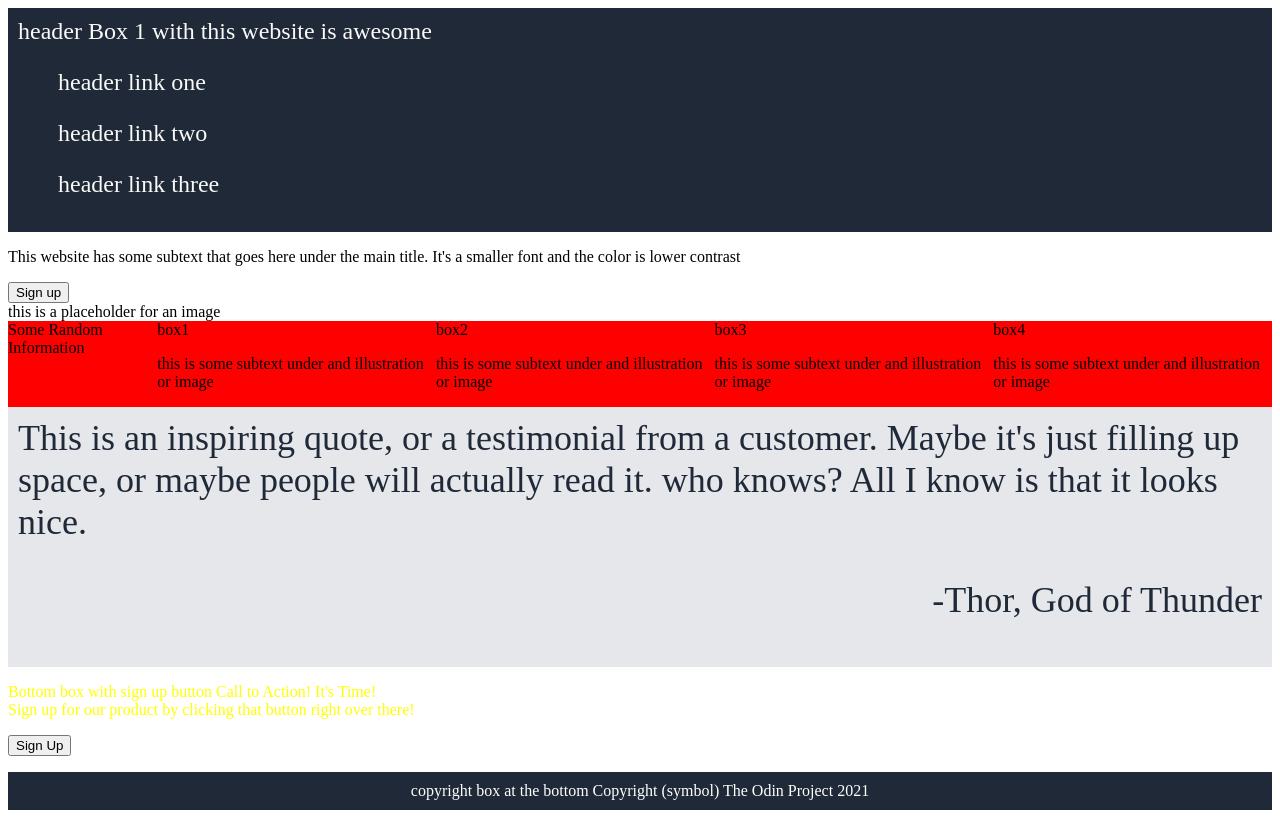
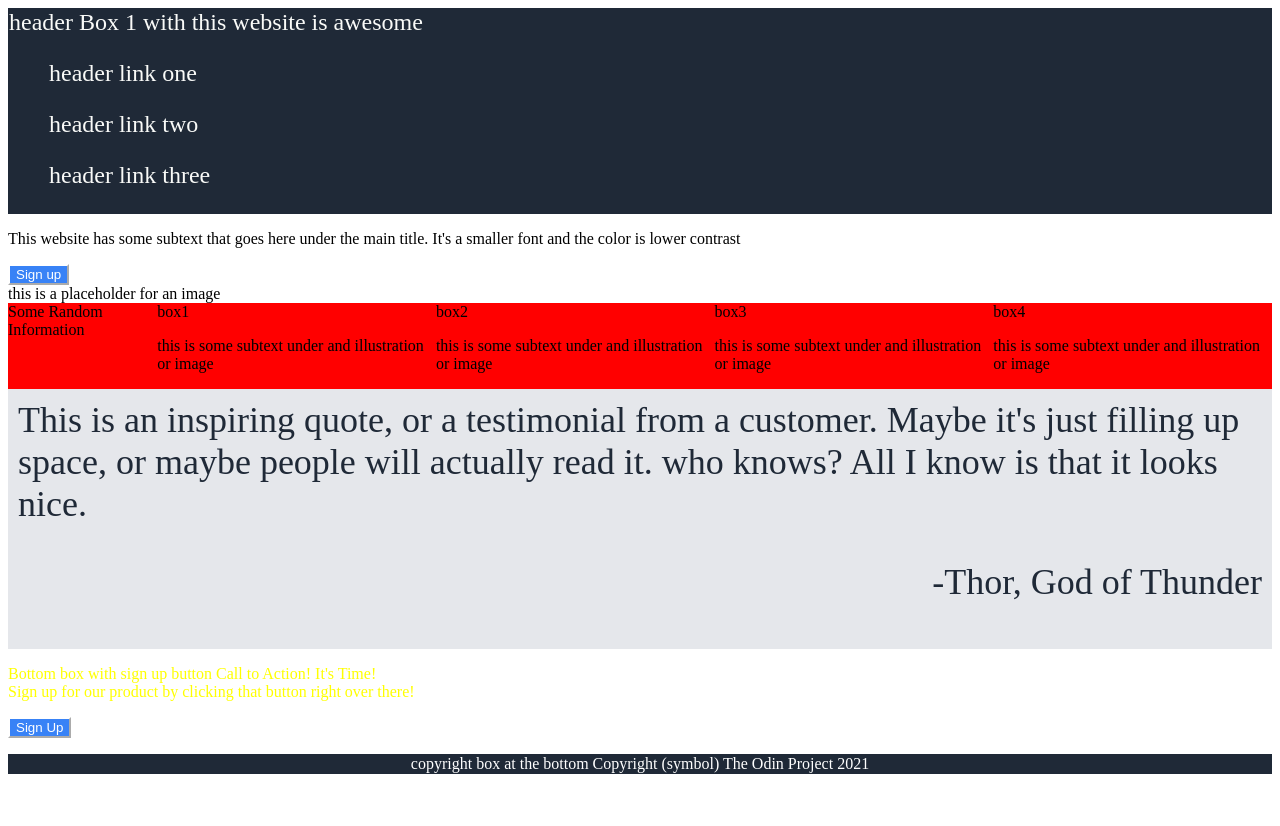
Before and after one commit to AYellowMinion/css-practice, a plain HTML site: page index.html in a window 1280 px wide. After the commit the page ends 800 px from the top, so only its background shows below. Drawn offline with Linux system fonts and the light colour scheme.

Commit message:
Update csspractice.css

```diff
--- a/csspractice.css
+++ b/csspractice.css
@@ -3,7 +3,7 @@
 .quote,
 .copyright {
   background-color: #1f2937;
-  padding: 10px;
+  padding: 1px;
 }
 
 .header {
@@ -25,12 +25,12 @@
 }
 
 .bottom {
-    background-color: lightblue
+    background-color: #3882f6
     padding: 10px;
     color: yellow;
 }
 
-.button2 {
+.button {
     border-color: white;
     background-color: #3882f6;
     color: white;
```
